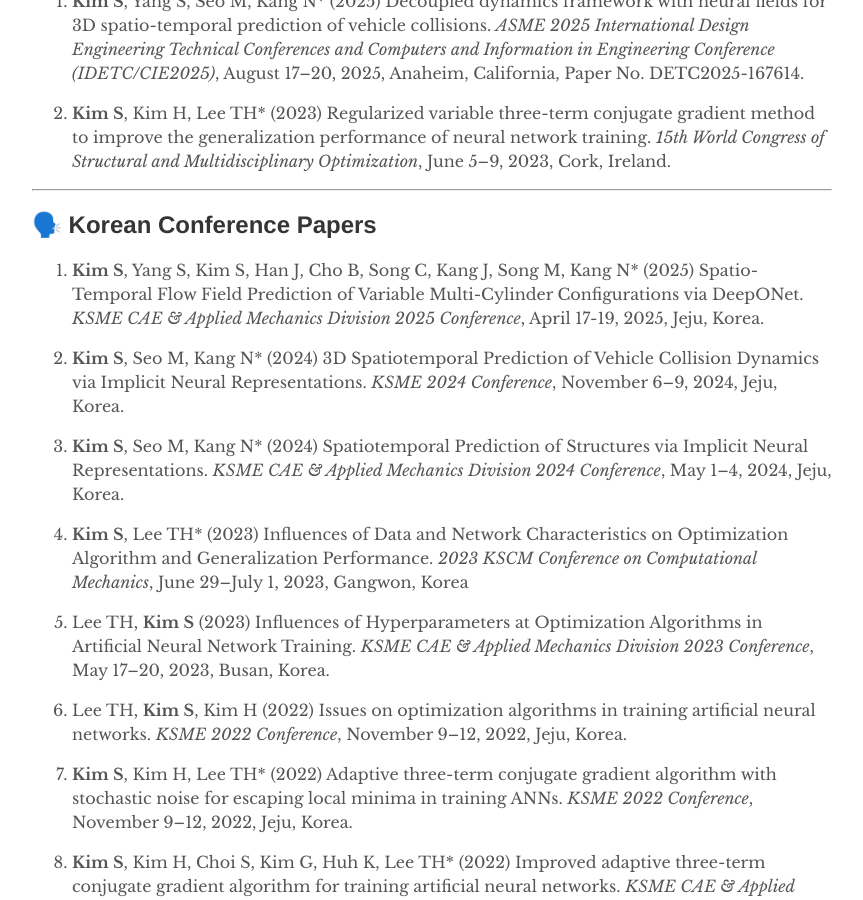
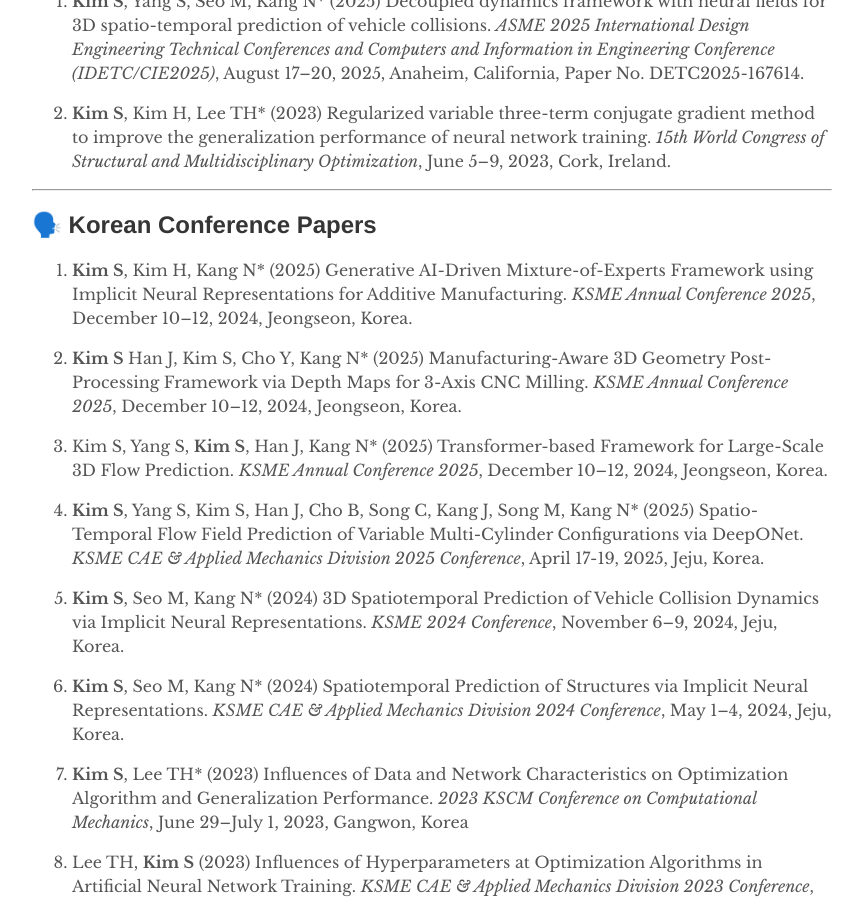
Before and after one commit to kim-sanghyuk/kim-sanghyuk.github.io, a Jekyll site: the page built from _pages/publications.md, in a window 1280 px wide and 900 px high, scrolled down 642 px. Shown: the whole window, without its empty margins (208-1071 px from the left). Built offline with Jekyll 4.4.1, drawn with Linux system fonts in a browser that asks for light colours.

Commit message:
edit
edit

```diff
--- a/_pages/publications.md
+++ b/_pages/publications.md
@@ -26,21 +26,27 @@ published: true
 
 ## 🗣️ Korean Conference Papers
 
-1. **Kim S**, Yang S, Kim S, Han J, Cho B, Song C, Kang J, Song M, Kang N\* (2025) Spatio-Temporal Flow Field Prediction of Variable Multi-Cylinder Configurations via DeepONet. _KSME CAE & Applied Mechanics Division 2025 Conference_, April 17-19, 2025, Jeju, Korea.
+1. **Kim S**, Kim H, Kang N\* (2025) Generative AI-Driven Mixture-of-Experts Framework using Implicit Neural Representations for Additive Manufacturing. _KSME Annual Conference 2025_, December 10–12, 2024, Jeongseon, Korea.
 
-2. **Kim S**, Seo M, Kang N\* (2024) 3D Spatiotemporal Prediction of Vehicle Collision Dynamics via Implicit Neural Representations. _KSME 2024 Conference_, November 6–9, 2024, Jeju, Korea.
+2. **Kim S** Han J, Kim S, Cho Y, Kang N\* (2025) Manufacturing-Aware 3D Geometry Post-Processing Framework via Depth Maps for 3-Axis CNC Milling. _KSME Annual Conference 2025_, December 10–12, 2024, Jeongseon, Korea.
 
-3. **Kim S**, Seo M, Kang N\* (2024) Spatiotemporal Prediction of Structures via Implicit Neural Representations. _KSME CAE & Applied Mechanics Division 2024 Conference_, May 1–4, 2024, Jeju, Korea.
+3. Kim S, Yang S, **Kim S**, Han J, Kang N\* (2025) Transformer-based Framework for Large-Scale 3D Flow Prediction. _KSME Annual Conference 2025_, December 10–12, 2024, Jeongseon, Korea.
 
-4. **Kim S**, Lee TH\* (2023) Influences of Data and Network Characteristics on Optimization Algorithm and Generalization Performance. _2023 KSCM Conference on Computational Mechanics_, June 29–July 1, 2023, Gangwon, Korea
+4. **Kim S**, Yang S, Kim S, Han J, Cho B, Song C, Kang J, Song M, Kang N\* (2025) Spatio-Temporal Flow Field Prediction of Variable Multi-Cylinder Configurations via DeepONet. _KSME CAE & Applied Mechanics Division 2025 Conference_, April 17-19, 2025, Jeju, Korea.
 
-5. Lee TH, **Kim S** (2023) Influences of Hyperparameters at Optimization Algorithms in Artificial Neural Network Training. _KSME CAE & Applied Mechanics Division 2023 Conference_, May 17–20, 2023, Busan, Korea.
+5. **Kim S**, Seo M, Kang N\* (2024) 3D Spatiotemporal Prediction of Vehicle Collision Dynamics via Implicit Neural Representations. _KSME 2024 Conference_, November 6–9, 2024, Jeju, Korea.
 
-6. Lee TH, **Kim S**, Kim H (2022) Issues on optimization algorithms in training artificial neural networks. _KSME 2022 Conference_, November 9–12, 2022, Jeju, Korea.
+6. **Kim S**, Seo M, Kang N\* (2024) Spatiotemporal Prediction of Structures via Implicit Neural Representations. _KSME CAE & Applied Mechanics Division 2024 Conference_, May 1–4, 2024, Jeju, Korea.
 
-7. **Kim S**, Kim H, Lee TH\* (2022) Adaptive three-term conjugate gradient algorithm with stochastic noise for escaping local minima in training ANNs. _KSME 2022 Conference_, November 9–12, 2022, Jeju, Korea.
+7. **Kim S**, Lee TH\* (2023) Influences of Data and Network Characteristics on Optimization Algorithm and Generalization Performance. _2023 KSCM Conference on Computational Mechanics_, June 29–July 1, 2023, Gangwon, Korea
 
-8. **Kim S**, Kim H, Choi S, Kim G, Huh K, Lee TH\* (2022) Improved adaptive three-term conjugate gradient algorithm for training artificial neural networks. _KSME CAE & Applied Mechanics Division 2022 Conference_, May 19–21, 2022, Busan, Korea.
+8. Lee TH, **Kim S** (2023) Influences of Hyperparameters at Optimization Algorithms in Artificial Neural Network Training. _KSME CAE & Applied Mechanics Division 2023 Conference_, May 17–20, 2023, Busan, Korea.
+
+9. Lee TH, **Kim S**, Kim H (2022) Issues on optimization algorithms in training artificial neural networks. _KSME 2022 Conference_, November 9–12, 2022, Jeju, Korea.
+
+10. **Kim S**, Kim H, Lee TH\* (2022) Adaptive three-term conjugate gradient algorithm with stochastic noise for escaping local minima in training ANNs. _KSME 2022 Conference_, November 9–12, 2022, Jeju, Korea.
+
+11. **Kim S**, Kim H, Choi S, Kim G, Huh K, Lee TH\* (2022) Improved adaptive three-term conjugate gradient algorithm for training artificial neural networks. _KSME CAE & Applied Mechanics Division 2022 Conference_, May 19–21, 2022, Busan, Korea.
 
 ## 🧾 Patents
 
```
Also changed, not shown: _posts/2025-12-12-Presentation_2025_KSME.md (+2 -2 lines).
